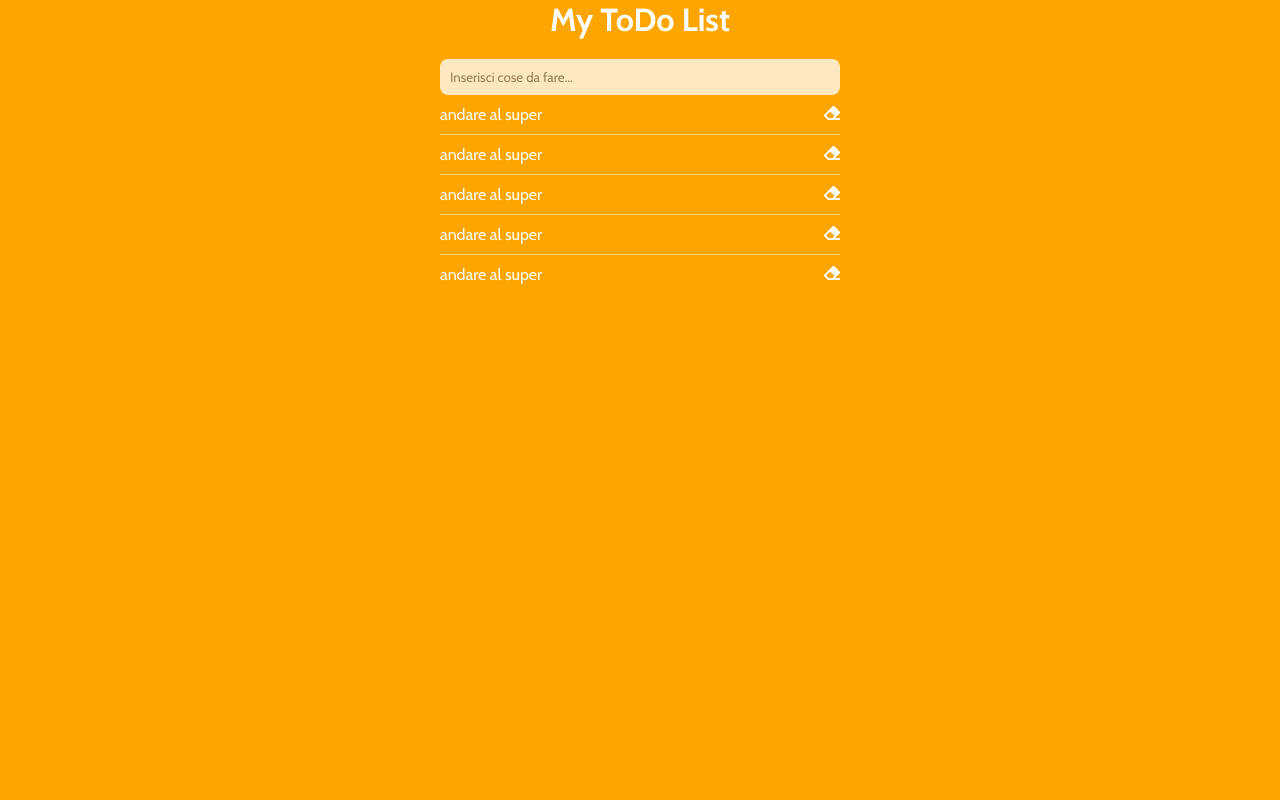
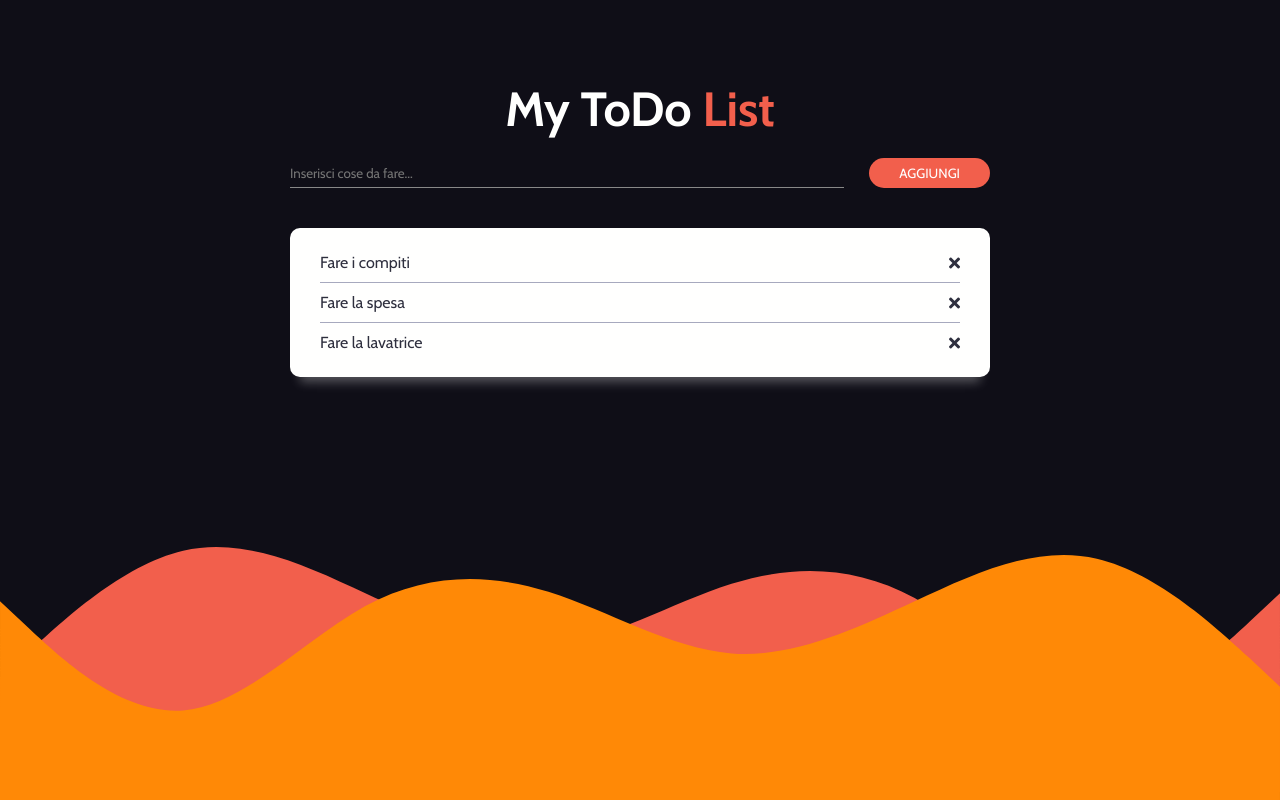
Before and after one commit to MauroLaBarbera/js-todo-clone, a plain HTML site: page index.html in a window 1280 px wide. Drawn offline with nearby package versions, Linux system fonts and the light colour scheme.

Commit message:
Layout todo, add array

```diff
--- a/css/style.css
+++ b/css/style.css
@@ -6,45 +6,97 @@
 }
 
 body {
+    background: #0f0e17;
+    color: #fffffe;
     margin-top: 80px;
-    background: orange;
+}
+
+.container {
+    position: relative;
+    max-width: 700px;
+    text-align: center;
     margin: 0 auto;
-    max-width: 400px;
+    z-index: 9;
+}
+
+h1 {
+    font-size: 3rem;
+    margin-bottom: 20px;
+}
+
+.list {
+    color: #f25f4c;
+}
+
+.new-todo {
+    display: flex;
+}
+
+.new-todo input,
+.new-todo button {
+    outline: none;
+    border: 0;
     color: #fff;
 }
 
-.container {
-    text-align: center;
+
+.new-todo input {
+    flex-grow: 1;
+    height: 30px;
+    background: transparent;
+    border-bottom: 1px solid #888;
+    transition: border .3s;
+}
+
+.new-todo button {
+    padding: 0 30px;
+    text-transform: uppercase;
+    margin-left: 25px;
+    border-radius: 20px;
+    cursor: pointer;
+    background: #f25f4c;
+    transition: background .3s;
+}
+
+.new-todo input:hover {
+    border-bottom: 1px solid #fffffe;
+}
+
+.new-todo button:hover {
+    background: #ff8906;
+}
+
+/* TO DO LIST */
+.todos-container {
+    margin: 40px 0;
+    padding: 15px 30px;
+    background: #fffffe;
+    color: #2e2f3e;
+    box-shadow: 0 15px 10px -10px rgba(255, 255, 255, .3);
+    border-radius: 10px;
+}
+
+.todo {
+    display: flex;
+    justify-content: space-between;
+    align-items: center;
+    padding: 10px 0;
+    border-bottom: 1px solid #a7a9be;
 
 }
 
-.add-ToDo {
-    width: 100%;
-    margin-top: 20px;
+.todo:last-child {
     border: 0;
-    padding: 10px;
-    outline: none;
-    border-radius: 8px;
-    opacity: .75;
-    transition: opacity .3s;
 }
 
-.add-ToDo:hover,
-.add-ToDo:focus {
-    opacity: 1;
+/* WAVE */
+.wave {
+    position: fixed;
+    bottom: 0;
+    left: 0;
 }
 
-.toDos {
-    list-style: none;
+.wave.first {
+    bottom: 1%;
+    transform: rotateY(180deg);
 }
-
-.toDos li {
-    padding: 10px 0;
-    display: flex;
-    justify-content: space-between;
-    border-bottom: 1px solid rgba(255,255,255,.5);
-}
-
-.toDos li:last-child {
-    border: 0;
-}
--- a/index.html
+++ b/index.html
@@ -4,42 +4,54 @@
     <meta charset="UTF-8">
     <meta http-equiv="X-UA-Compatible" content="IE=edge">
     <meta name="viewport" content="width=device-width, initial-scale=1.0">
+    <!--FAVICON -->
+    <link rel="shortcut icon" text="image/x-icon" href="./favicon.ico">
     <title>ToDo List</title>
     <!-- CSS -->
     <link rel="stylesheet" href="./css/style.css">
 
     <!--FONT-->
     <link rel="preconnect" href="https://fonts.gstatic.com">
-<link href="https://fonts.googleapis.com/css2?family=Cabin:wght@400;700&display=swap" rel="stylesheet">
+    <link href="https://fonts.googleapis.com/css2?family=Cabin:wght@400;700&display=swap" rel="stylesheet">
 
-<!--ICON-->
-<link rel='stylesheet' href='https://cdnjs.cloudflare.com/ajax/libs/font-awesome/5.15.3/css/all.min.css' integrity='sha512-iBBXm8fW90+nuLcSKlbmrPcLa0OT92xO1BIsZ+ywDWZCvqsWgccV3gFoRBv0z+8dLJgyAHIhR35VZc2oM/gI1w==' crossorigin='anonymous'/>
+    <!--FONTAWESOME-->
+    <link rel='stylesheet' href='https://cdnjs.cloudflare.com/ajax/libs/font-awesome/5.15.3/css/all.min.css' integrity='sha512-iBBXm8fW90+nuLcSKlbmrPcLa0OT92xO1BIsZ+ywDWZCvqsWgccV3gFoRBv0z+8dLJgyAHIhR35VZc2oM/gI1w==' crossorigin='anonymous'/>
+    <!-- VUE JS -->
+    <script src="https://cdn.jsdelivr.net/npm/vue@2.6.12/dist/vue.js"></script>
 </head>
 <body>
 
-    <div class="container">
+    <div id="app" class="container">
         <header>
-            <h1> My ToDo List</h1>
+            <h1> My ToDo <span class="list">List</span> </h1>
         </header>
 
-        <main>
+        <section class="new-todo">
             <input
             type="text"
-            class="add-ToDo"
             placeholder="Inserisci cose da fare..."
             >
+            <button>Aggiungi</button>
+        </section>
 
-            <ul class="toDos"></ul>
-        </main>
+        <section class="todos-container">
+            <ul>
+                <li class="todo" v-for="todo in todos">
+                    <span class="text">{{ todo.text }} </span>
+                    <i class="fas fa-times"></i>
+                </li>
+            </ul>
+        </section>
     </div>
 
 
-    <div id="template" style="display: none;">
-        <li class="list-item">
-            <span class="text"></span>
-            <i class="fas fa-eraser"></i>
-        </li>
-    </div>
+    <!-- WAVE -->
+    <svg class="wave first" xmlns="http://www.w3.org/2000/svg" viewBox="0 0 1440 320">
+        <path fill=" #f25f4c" fill-opacity="1" d="M0,96L34.3,128C68.6,160,137,224,206,218.7C274.3,213,343,139,411,101.3C480,64,549,64,617,85.3C685.7,107,754,149,823,154.7C891.4,160,960,128,1029,96C1097.1,64,1166,32,1234,48C1302.9,64,1371,128,1406,160L1440,192L1440,320L1405.7,320C1371.4,320,1303,320,1234,320C1165.7,320,1097,320,1029,320C960,320,891,320,823,320C754.3,320,686,320,617,320C548.6,320,480,320,411,320C342.9,320,274,320,206,320C137.1,320,69,320,34,320L0,320Z"></path>
+      </svg>
+    <svg class="wave" xmlns="http://www.w3.org/2000/svg" viewBox="0 0 1440 320">
+        <path fill=" #ff8906" fill-opacity="1" d="M0,96L34.3,128C68.6,160,137,224,206,218.7C274.3,213,343,139,411,101.3C480,64,549,64,617,85.3C685.7,107,754,149,823,154.7C891.4,160,960,128,1029,96C1097.1,64,1166,32,1234,48C1302.9,64,1371,128,1406,160L1440,192L1440,320L1405.7,320C1371.4,320,1303,320,1234,320C1165.7,320,1097,320,1029,320C960,320,891,320,823,320C754.3,320,686,320,617,320C548.6,320,480,320,411,320C342.9,320,274,320,206,320C137.1,320,69,320,34,320L0,320Z"></path>
+      </svg>
 
 
 
--- a/js/main.js
+++ b/js/main.js
@@ -1,79 +1,23 @@
 /**
- * TODO APP
+ * To Do Vue-List!
  */
 
-$(document).ready(function() {
-
-//ARRAY CON OGGETTI GIA' INSERITI
-var todoItems = [
+const app = new Vue({
+    el: '#app',
+    data: {
+        todos: [
             {
-        text: 'andare al super',
+                text: 'Fare i compiti',
                 completed: false,
             },
             {
-        text: 'andare al super',
-        completed: true,
-    },
-    {
-        text: 'andare al super',
+                text: 'Fare la spesa',
                 completed: false,
             },
             {
-        text: 'andare al super',
-        completed: true,
-    },
-    {
-        text: 'andare al super',
+                text: 'Fare la lavatrice',
                 completed: false,
             },
-];
-
-//REFERENZE
-var list = $('.toDos');
-var newToDo = $('.add-ToDo');
-var template = $('#template li')
-
-    //RIEMPIAMO LA NOSTRA LISTA TODO
-    for (var i = 0; i < todoItems.length; i++ ) {
-        var toDo = todoItems[i];
-        //console.log(todoItems[i]);
-
-        //TEMPLATE
-        var item = template.clone();
-        item.find('.text').text(toDo.text);
-
-        //AGGIUNGIAMO ALLA FINE DELLA LISTA
-        list.append(item);
-
-
-    };
-    //INSERIMENTO NUOVO TODO
-    newToDo.keyup(function(e) {
-        //console.log(e.which);
-
-        if(e.which === 13){
-            //console.log('enter');
-            var text = newToDo.val().trim();
-
-            //VALIDAZIONE
-            if(text !== ''){
-                //console.log(text);
-
-                //TEMPLATE
-                var item = template.clone();
-                item.find('.text').text(text);
-
-                //AGGIUNGIAMO ALLA FINE DELLA LISTA
-                list.append(item);
-            }
+        ],
     }
 });
-
-
-
-
-
-
-
-    //END DOC READ
-});
```
Also changed, not shown: favicon-16x16.png (added), favicon.ico (added). Lines whose indentation alone changed are shown as unchanged.
